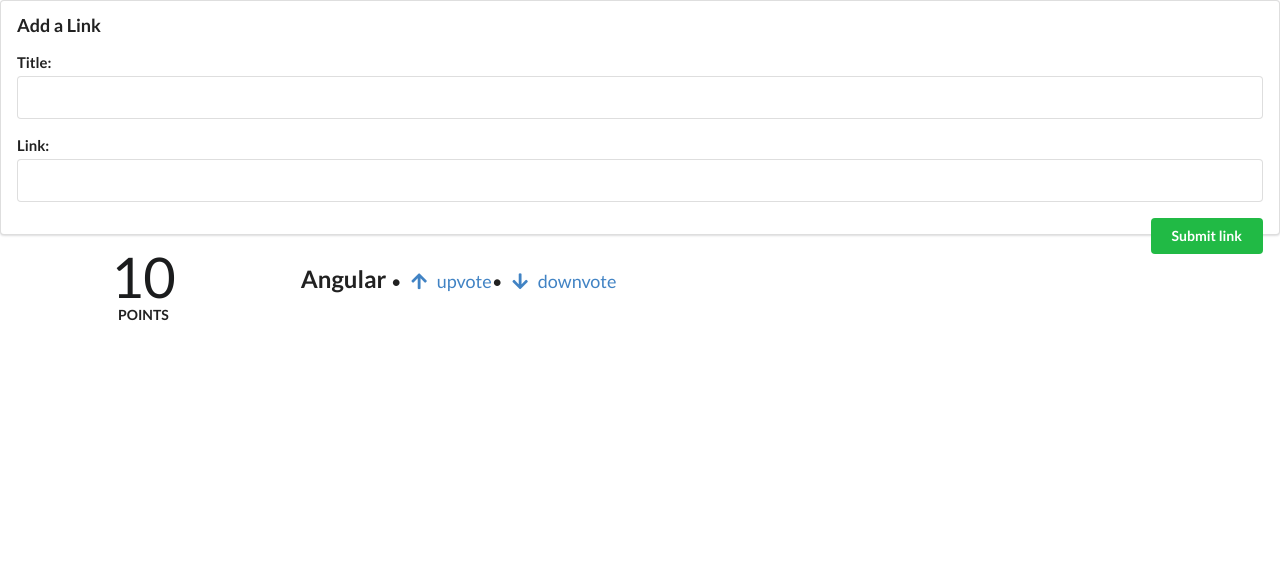
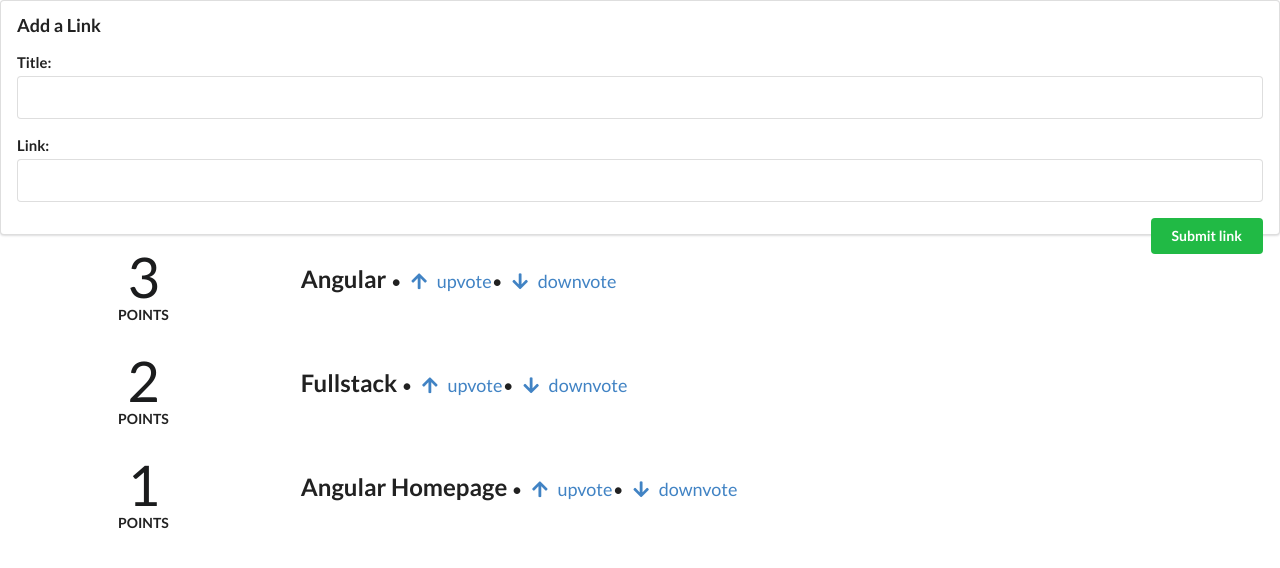
Before and after one commit to uppnrise/reddit-clone, an Angular app: page / in a window 1280 px wide. Shown: the top 568 px of the page. Built offline with nearby package versions, Linux system fonts and the light colour scheme.

Commit message:
- article component is updated to make it reusable.

```diff
--- a/src/app/app.component.html
+++ b/src/app/app.component.html
@@ -16,6 +16,8 @@
 </form>
 
 <div class="ui grid posts">
-  <app-article>
+  <app-article
+    *ngFor="let article of articles"
+    [article]="article">
   </app-article>
 </div>
--- a/src/app/app.component.ts
+++ b/src/app/app.component.ts
@@ -1,4 +1,5 @@
 import { Component } from '@angular/core';
+import {Article} from "./article/article.model";
 
 @Component({
   selector: 'app-root',
@@ -7,9 +8,19 @@
 })
 export class AppComponent {
 
+  articles: Article[];
+
   addArticle(title: HTMLInputElement, link: HTMLInputElement): boolean {
     console.log(`Adding article title: ${title.value} and link ${link.value}`);
     return false;
   }
 
+
+  constructor() {
+    this.articles = [
+      new Article('Angular', 'http://angular.io', 3),
+      new Article('Fullstack', 'http://fullstack.io', 2),
+      new Article('Angular Homepage', 'http://angular.io', 1),
+    ]
+  }
 }
--- a/src/app/article/article.component.ts
+++ b/src/app/article/article.component.ts
@@ -1,4 +1,4 @@
-import {Component, HostBinding, OnInit} from '@angular/core';
+import {Component, HostBinding, Input, OnInit} from '@angular/core';
 import {Article} from "./article.model";
 
 @Component({
@@ -11,14 +11,12 @@
   @HostBinding('attr.class')
   cssClass = 'row';
 
-  article: Article;
+  @Input()
+  article!: Article;
 
   constructor() {
-    this.article = new Article(
-      'Angular',
-      'http://angular.io',
-      10
-    )
+    // at this moment article is populated with an input
+    // no need to do any op here.
   }
 
   voteUp(): boolean {
```
